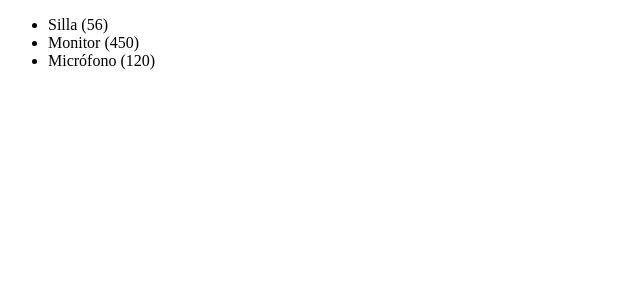
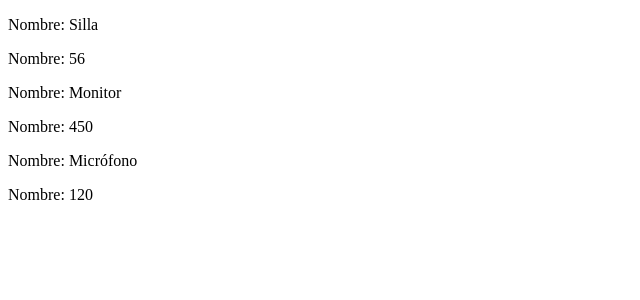
Before and after one commit to mariotoledano/vue-3-ecommerce, a Vue app: page / in a window 1280 px wide. Shown: the top 300 px of the page, without its empty margins (0-640 px from the left). Built offline with nearby package versions, Linux system fonts and the light colour scheme.

Commit message:
Información de padre a hijo

```diff
--- /dev/null
+++ b/src/examples/ProductCard.vue
@@ -0,0 +1,11 @@
+<!-- eslint-disable vue/multi-word-component-names -->
+<script lang="ts">
+    export default {
+        props: ['product'],
+    }
+</script>
+
+<template>
+    <p>Nombre: {{ product.name }}</p>
+    <p>Nombre: {{ product.price }}</p>
+</template>
--- a/src/examples/ProductList.vue
+++ b/src/examples/ProductList.vue
@@ -1,6 +1,11 @@
 <!-- eslint-disable vue/multi-word-component-names -->
 <script lang="ts">
+import ProductCard from './ProductCard.vue';
+
 export default {
+    components:{
+        ProductCard
+    },
     data(){
         return{
             products: [
@@ -17,8 +22,7 @@
 </script>
 
 <template>
-    <ul>
-        <li v-for="product in products">
-            {{product.name}} ({{product.price}})</li>
-    </ul>
+    <ProductCard
+    v-for="p in products"
+    :product="p"/>
 </template>
```
Lines whose indentation alone changed are shown as unchanged.
